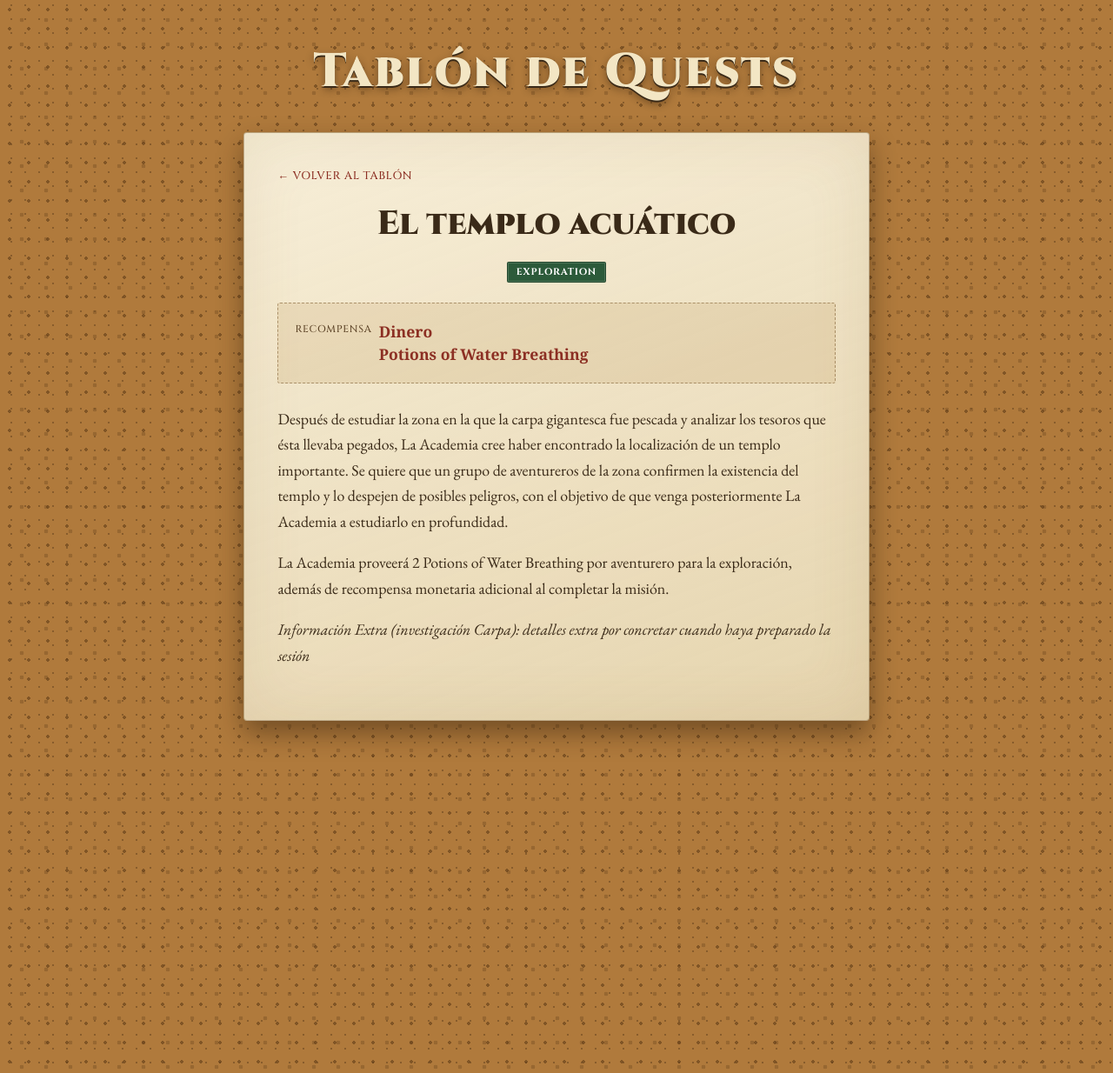
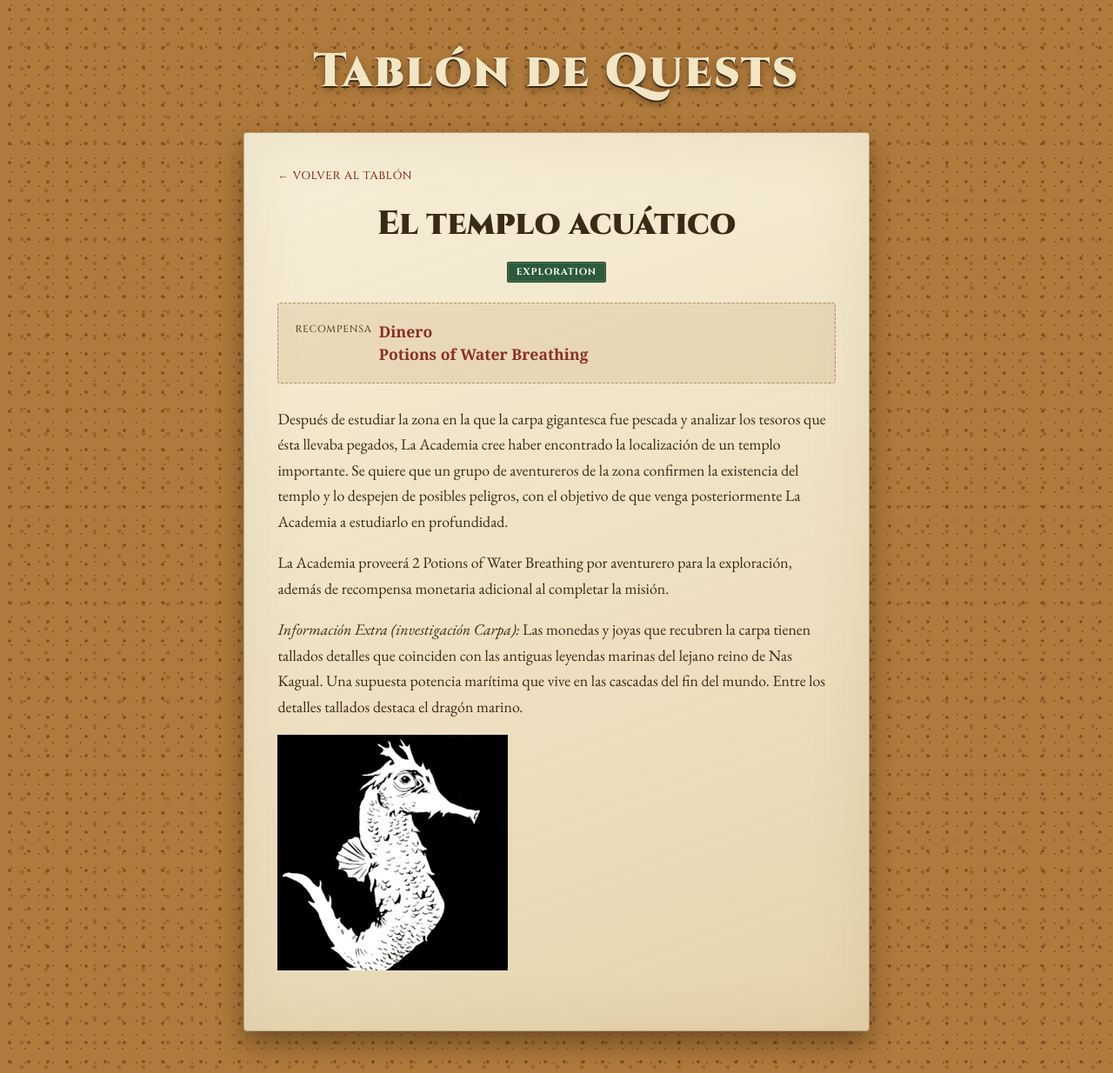
Before and after one commit to Eromythic/quests, a Jekyll site: the page built from _quests/templo-aquatico-1.md, in a window 1280 px wide. Shown: the whole page at 87% size. Built offline with Jekyll 4.4.1, drawn with Linux system fonts in a browser that asks for light colours; some web fonts are replaced.

Commit message:
update water temple

```diff
--- a/_quests/templo-aquatico-1.md
+++ b/_quests/templo-aquatico-1.md
@@ -18,4 +18,6 @@ Después de estudiar la zona en la que la carpa gigantesca fue pescada y analiza
 
 La Academia proveerá 2 Potions of Water Breathing por aventurero para la exploración, además de recompensa monetaria adicional al completar la misión.
 
-*Información Extra (investigación Carpa): detalles extra por concretar cuando haya preparado la sesión*
+*Información Extra (investigación Carpa):* Las monedas y joyas que recubren la carpa tienen tallados detalles que coinciden con las antiguas leyendas marinas del lejano reino de Nas Kagual. Una supuesta potencia marítima que vive en las cascadas del fin del mundo. Entre los detalles tallados destaca el dragón marino.
+
+![Image]({{"assets/img/sea_dragon.bmp" | relative_url}})
```
Also changed, not shown: assets/img/exterior_map.png, assets/img/sea_dragon.bmp (added).
